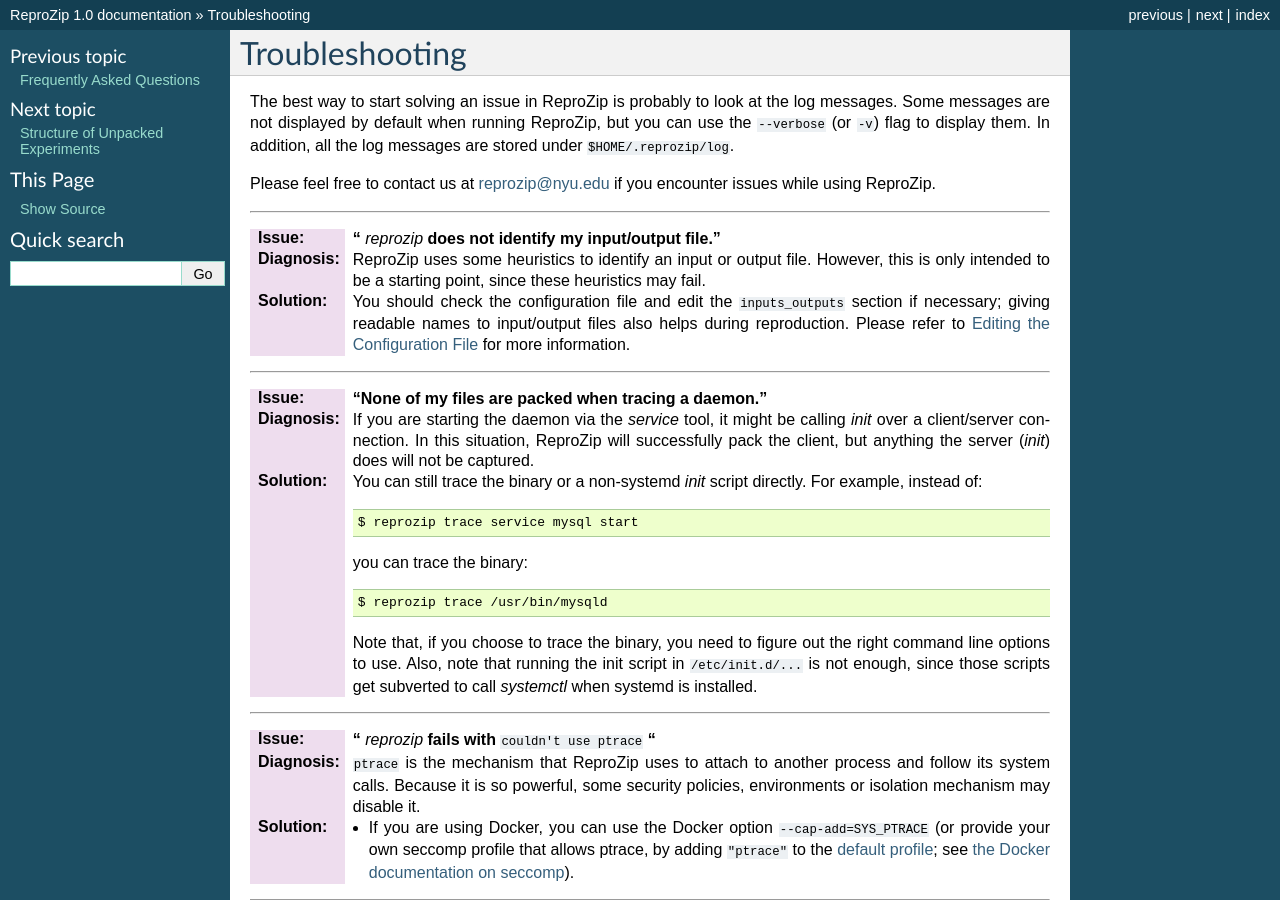
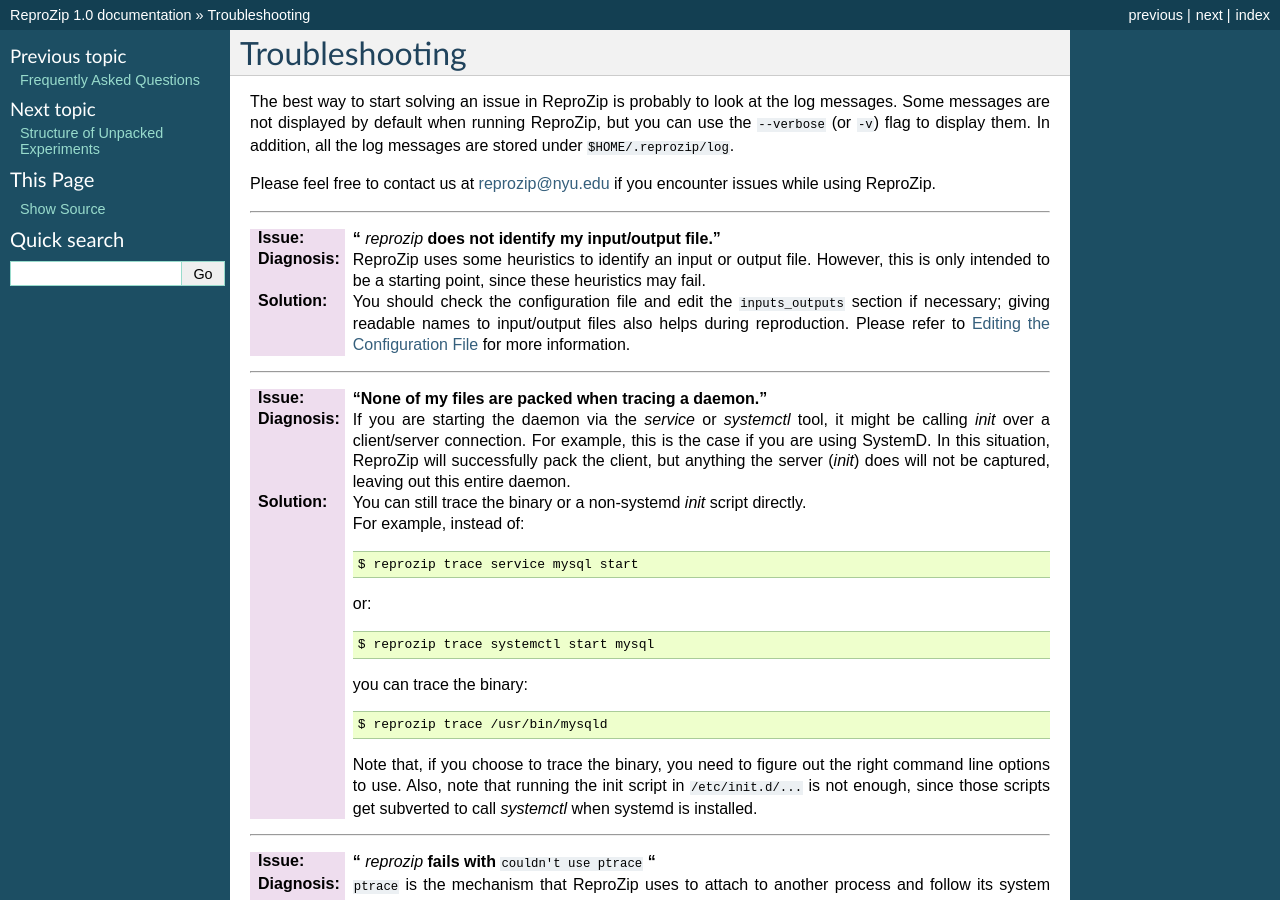
Before and after one commit to VIDA-NYU/reprozip, a Sphinx documentation site: the page built from docs/troubleshooting.rst, in a window 1280 px wide and 900 px high. Built offline with Sphinx 7.4.7, drawn with Linux system fonts in a browser that asks for light colours.

Commit message:
DOC: Improve system gotcha to mention systemctl

```diff
--- a/docs/troubleshooting.rst
+++ b/docs/troubleshooting.rst
@@ -20,10 +20,16 @@
 ..  _systemd:
 
 :Issue: **"None of my files are packed when tracing a daemon."**
-:Diagnosis: If you are starting the daemon via the `service` tool, it might be calling `init` over a client/server connection. In this situation, ReproZip will successfully pack the client, but anything the server (`init`) does will not be captured.
-:Solution: You can still trace the binary or a non-systemd `init` script directly. For example, instead of::
+:Diagnosis: If you are starting the daemon via the `service` or `systemctl` tool, it might be calling `init` over a client/server connection. For example, this is the case if you are using SystemD. In this situation, ReproZip will successfully pack the client, but anything the server (`init`) does will not be captured, leaving out this entire daemon.
+:Solution: You can still trace the binary or a non-systemd `init` script directly.
+
+           For example, instead of::
 
                $ reprozip trace service mysql start
+
+           or::
+
+               $ reprozip trace systemctl start mysql
 
            you can trace the binary::
 
```
